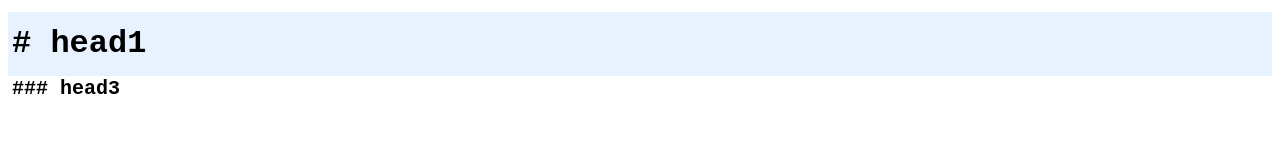
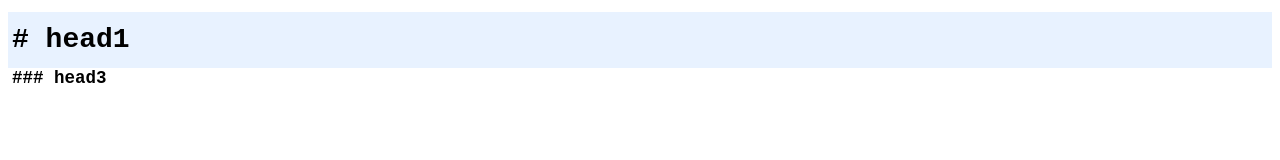
Before and after one commit to fourcels/codemirror-demo, a website: page index.html in a window 1280 px wide. Drawn offline with nearby package versions, Linux system fonts and the light colour scheme.

Commit message:
markdown theme

```diff
--- a/css/paper.css
+++ b/css/codemirror-theme.css
@@ -1,6 +1,12 @@
 .CodeMirror .CodeMirror-cursor {
   border-color: #3eb0ef;
   border-width: 3px;
+}
+
+.CodeMirror pre {
+  color: #404d54;
+  font-family: Consolas, monaco, monospace;
+  font-size: 1.6rem;
 }
 
 .CodeMirror .CodeMirror-code .cm-tag {
@@ -17,6 +23,10 @@
 
 .CodeMirror .CodeMirror-selected {
   background: #d9d9d9;
+}
+
+.CodeMirror .CodeMirror-code .cm-header {
+  color: inherit;
 }
 
 .CodeMirror .CodeMirror-code .cm-header-1 {
--- a/index.html
+++ b/index.html
@@ -6,17 +6,21 @@
   <meta http-equiv="X-UA-Compatible" content="ie=edge">
   <title>CodeMirror</title>
   <link rel="stylesheet" href="./node_modules/codemirror/lib/codemirror.css">
-  <link rel="stylesheet" href="./css/paper.css">
+  <link rel="stylesheet" href="./css/codemirror-theme.css">
   <script src="./node_modules/codemirror/lib/codemirror.js"></script>
   <script src="./node_modules/codemirror/addon/selection/active-line.js"></script>
   <script src="./node_modules/codemirror/addon/edit/closebrackets.js"></script>
   <script src="./node_modules/codemirror/addon/edit/continuelist.js"></script>
   <script src="./node_modules/codemirror/addon/mode/overlay.js"></script>
   <script src="./node_modules/codemirror/mode/markdown/markdown.js"></script>
+  <script src="./node_modules/codemirror/mode/javascript/javascript.js"></script>
   <script src="./node_modules/codemirror/mode/gfm/gfm.js"></script>
   <style type="text/css">
+    html {
+      font-size: 62.5%;
+    }
     body {
-      font-size: 16px;
+      font-size: 1.4rem;
       line-height: 1.5;
     }
   </style>
@@ -25,8 +29,7 @@
   <script>
     var myCodeMirror = CodeMirror(document.body, {
       value: '# head1\n### head3',
-      mode: "markdown",
-      theme: 'paper',
+      mode: "gfm",
       lineWrapping: true,
       styleActiveLine: true,
       autoCloseBrackets: true,
```
